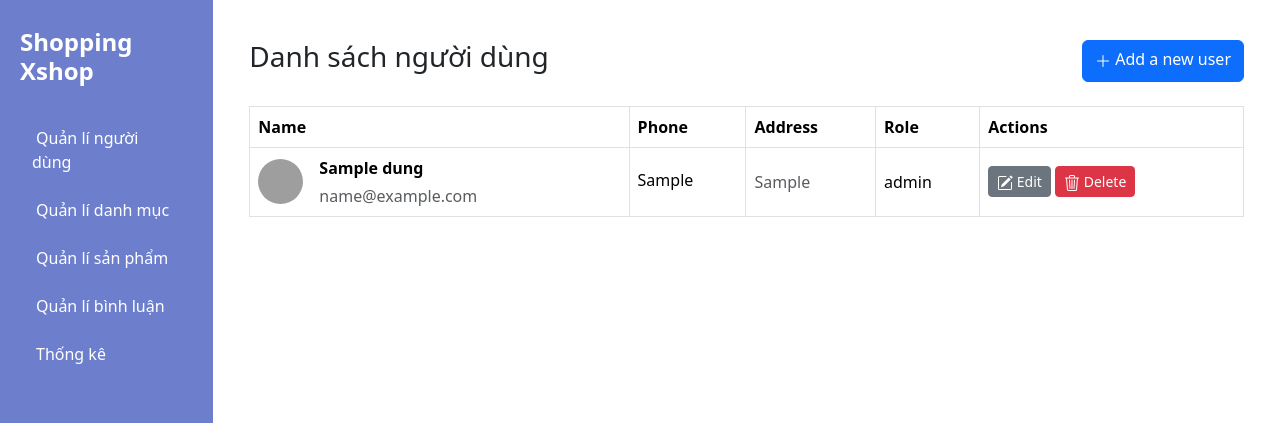
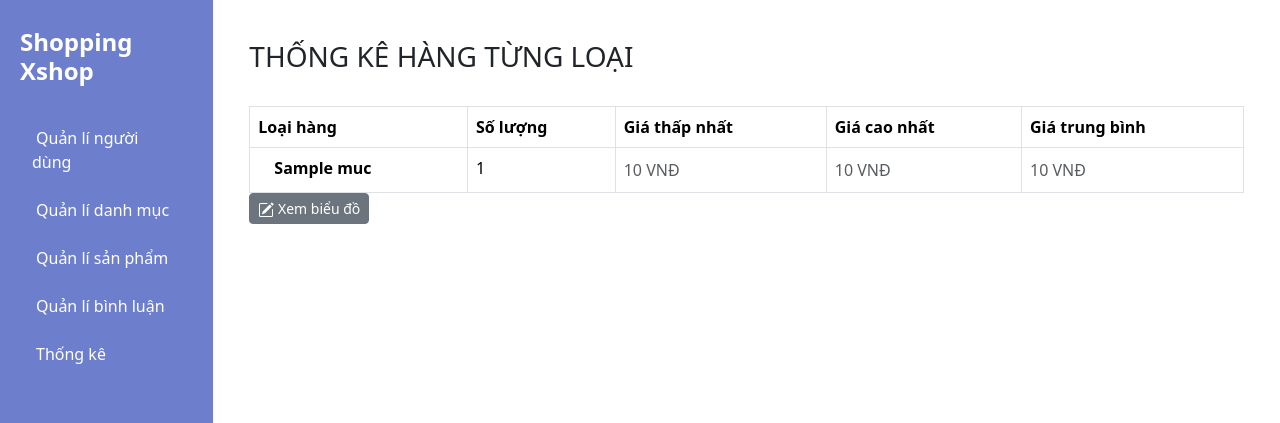
Before and after one commit to Haidang01/shopping_php, a PHP site: page /views/admin/thongke.php in a window 1280 px wide. Shown: the top 423 px of the page. Run offline with PHP 8.4, Linux system fonts and the light colour scheme; tables that the repository leaves empty or names only in its code hold one stand-in row (values such as "Sample post"); grey boxes are pictures that could not be loaded.

Commit message:
upload_thong_thongke

```diff
--- a/views/admin/thongke.php
+++ b/views/admin/thongke.php
@@ -1,82 +1,62 @@
 <?php
 include 'header.php';
 include '../../model/connectDb.php';
-$q1 = 'SELECT * FROM `nguoi_dung`';
+$q1 = 'SELECT danh_muc.id,danh_muc.name, count(*) as "so_luong", min(san_pham.price) as "gia_min", max(san_pham.price) as "gia_max",AVG(san_pham.price) as "gia_avg" FROM `san_pham` join danh_muc on danh_muc.id=san_pham.id_dm group by danh_muc.id,danh_muc.name;';
 $statement1 = $connect->prepare($q1);
 $statement1->execute();
-$users = $statement1->fetchAll();
+$thongke = $statement1->fetchAll();
 ?>
 <div style='backround:#f8f9fa;' class="col  py-3">
   <div class="container p-4">
     <div style='display:flex' class='d_flex mb-4 justify-content-between'>
-      <h2 class='fs-3  d-inline'>Danh sách người dùng</h2>
-      <a href='formAddUser.php' class='btn btn-primary'>
-        <svg xmlns="http://www.w3.org/2000/svg" width="16" height="16" fill="currentColor" class="bi bi-plus-lg"
-          viewBox="0 0 16 16">
-          <path fill-rule="evenodd"
-            d="M8 2a.5.5 0 0 1 .5.5v5h5a.5.5 0 0 1 0 1h-5v5a.5.5 0 0 1-1 0v-5h-5a.5.5 0 0 1 0-1h5v-5A.5.5 0 0 1 8 2Z" />
-        </svg>
-        Add a new user</a>
+      <h2 class='fs-3  d-inline'>THỐNG KÊ HÀNG TỪNG LOẠI</h2>
+      <!-- -------------------- -->
     </div>
     <table class="table align-middle mb-0 bg-white table-bordered table-hover ">
       <thead class="bg-light ">
         <tr>
-          <th>Name</th>
-          <th>Phone</th>
-          <th>Address</th>
-          <th>Role</th>
-          <th>Actions</th>
+          <th>Loại hàng</th>
+          <th>Số lượng</th>
+          <th>Giá thấp nhất</th>
+          <th>Giá cao nhất</th>
+          <th>Giá trung bình</th>
         </tr>
       </thead>
       <tbody>
-        <?php foreach ($users as $user) { ?>
+        <?php foreach ($thongke as $tke) { ?>
           <tr>
             <td>
               <div class="d-flex align-items-center">
-              <img src="../../controllers/<?php echo $user[
-                  'anh'
-              ]; ?>" alt="" style="width: 45px; height: 45px" class="rounded-circle" />
                 <div class="ms-3">
-                <p class="fw-bold mb-1"><?php echo $user['name']; ?></p>
-                <p class="text-muted mb-0"><?php echo $user['email']; ?></p>
+                  <p class="fw-bold mb-1"><?php echo $tke['name']; ?></p>
                 </div>
               </div>
             </td>
             <td>
-            <p class="fw-normal mb-1"><?php echo $user['sdt']; ?></< /p>
+              <p class="fw-normal mb-1"><?php echo $tke['so_luong']; ?></p>
             </td>
             <td>
-            <p class="text-muted mb-0"><?php echo $user['dia_chi']; ?></< /p>
+              <p class="text-muted mb-0"><?php echo number_format($tke['gia_min']); ?> VNĐ</p>
             </td>
-          <td><?php echo $user['role']; ?></td>
             <td>
-            <a href="./editUser.php?id=<?= $user[
-                'id'
-            ] ?>" class="btn btn-secondary btn-sm btn-rounded">
-              <svg xmlns="http://www.w3.org/2000/svg" width="16" height="16" fill="currentColor"
-                class="bi bi-pencil-square" viewBox="0 0 16 16">
-                <path
-                  d="M15.502 1.94a.5.5 0 0 1 0 .706L14.459 3.69l-2-2L13.502.646a.5.5 0 0 1 .707 0l1.293 1.293zm-1.75 2.456-2-2L4.939 9.21a.5.5 0 0 0-.121.196l-.805 2.414a.25.25 0 0 0 .316.316l2.414-.805a.5.5 0 0 0 .196-.12l6.813-6.814z" />
-                <path fill-rule="evenodd"
-                  d="M1 13.5A1.5 1.5 0 0 0 2.5 15h11a1.5 1.5 0 0 0 1.5-1.5v-6a.5.5 0 0 0-1 0v6a.5.5 0 0 1-.5.5h-11a.5.5 0 0 1-.5-.5v-11a.5.5 0 0 1 .5-.5H9a.5.5 0 0 0 0-1H2.5A1.5 1.5 0 0 0 1 2.5v11z" />
-              </svg>
-              Edit
-            </a>
-            <a href="../../controllers/deleteUser.php?id=<?= $user[
-                'id'
-            ] ?>" onclick="return confirm('Bạn có chắc k? ')" class="btn btn-danger btn-sm btn-rounded">
-              <svg xmlns="http://www.w3.org/2000/svg" width="16" height="16" fill="currentColor" class="bi bi-trash3"
-                viewBox="0 0 16 16">
-                <path
-                  d="M6.5 1h3a.5.5 0 0 1 .5.5v1H6v-1a.5.5 0 0 1 .5-.5ZM11 2.5v-1A1.5 1.5 0 0 0 9.5 0h-3A1.5 1.5 0 0 0 5 1.5v1H2.506a.58.58 0 0 0-.01 0H1.5a.5.5 0 0 0 0 1h.538l.853 10.66A2 2 0 0 0 4.885 16h6.23a2 2 0 0 0 1.994-1.84l.853-10.66h.538a.5.5 0 0 0 0-1h-.995a.59.59 0 0 0-.01 0H11Zm1.958 1-.846 10.58a1 1 0 0 1-.997.92h-6.23a1 1 0 0 1-.997-.92L3.042 3.5h9.916Zm-7.487 1a.5.5 0 0 1 .528.47l.5 8.5a.5.5 0 0 1-.998.06L5 5.03a.5.5 0 0 1 .47-.53Zm5.058 0a.5.5 0 0 1 .47.53l-.5 8.5a.5.5 0 1 1-.998-.06l.5-8.5a.5.5 0 0 1 .528-.47ZM8 4.5a.5.5 0 0 1 .5.5v8.5a.5.5 0 0 1-1 0V5a.5.5 0 0 1 .5-.5Z" />
-              </svg>
-              Delete
-            </a>
+              <p class="text-muted mb-0"><?php echo number_format($tke['gia_max']); ?> VNĐ</p>
             </td>
+            <td>
+              <p class="text-muted mb-0"><?php echo number_format($tke['gia_avg']); ?> VNĐ</p>
+            </td>
+
+
           </tr>
         <?php } ?>
       </tbody>
     </table>
+    <a href="" class="btn btn-secondary btn-sm btn-rounded">
+      <svg xmlns="http://www.w3.org/2000/svg" width="16" height="16" fill="currentColor" class="bi bi-pencil-square" viewBox="0 0 16 16">
+        <path d="M15.502 1.94a.5.5 0 0 1 0 .706L14.459 3.69l-2-2L13.502.646a.5.5 0 0 1 .707 0l1.293 1.293zm-1.75 2.456-2-2L4.939 9.21a.5.5 0 0 0-.121.196l-.805 2.414a.25.25 0 0 0 .316.316l2.414-.805a.5.5 0 0 0 .196-.12l6.813-6.814z" />
+        <path fill-rule="evenodd" d="M1 13.5A1.5 1.5 0 0 0 2.5 15h11a1.5 1.5 0 0 0 1.5-1.5v-6a.5.5 0 0 0-1 0v6a.5.5 0 0 1-.5.5h-11a.5.5 0 0 1-.5-.5v-11a.5.5 0 0 1 .5-.5H9a.5.5 0 0 0 0-1H2.5A1.5 1.5 0 0 0 1 2.5v11z" />
+      </svg>
+      Xem biểu đồ
+    </a>
   </div>
 
 </div>
```
Also changed, not shown: controllers/deleteUser.php (+9 -0 lines), views/admin/quanlidm.php (+7 -14 lines), views/user/home.php (+3 -9 lines), controllers/imgs/avt2.jpg (added). Lines whose indentation alone changed are shown as unchanged.
